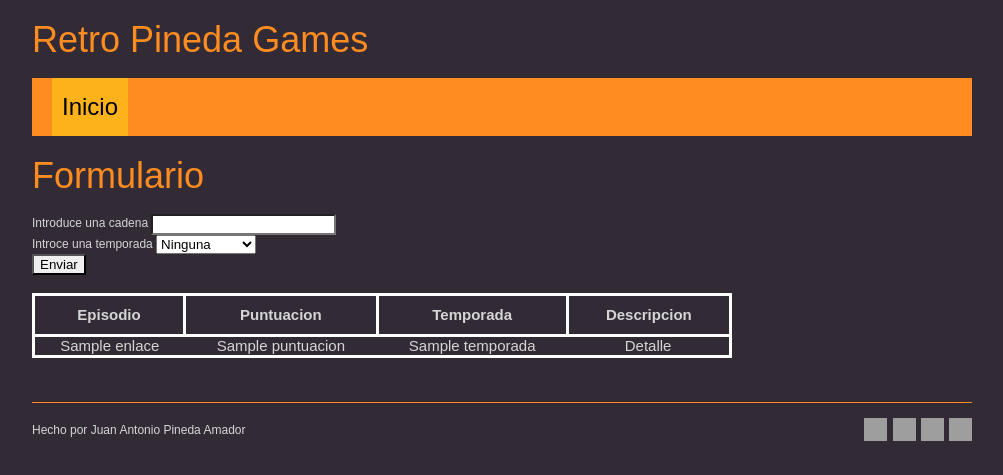
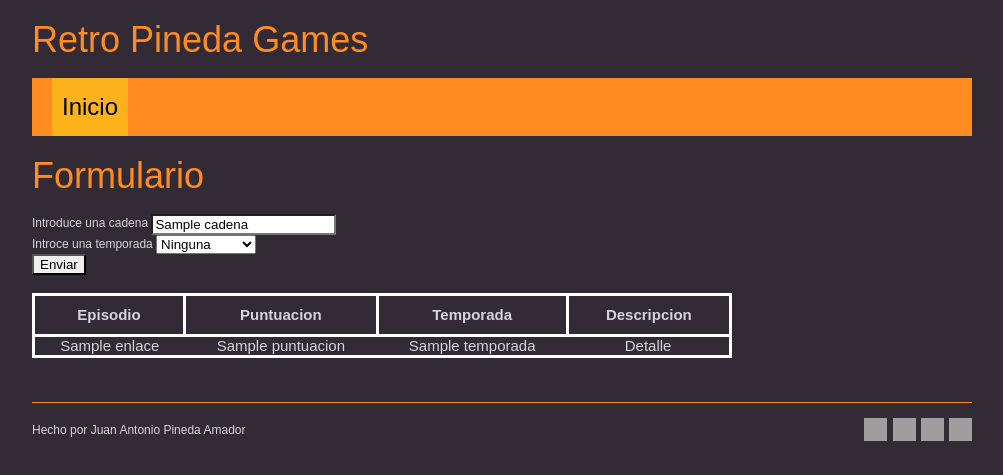
Before and after one commit to JuanantPineda/Mejoras_Flask, a Flask app: template templates/formulario.html in a window 1280 px wide. Shown: the top 475 px of the page, without its empty margins (138-1141 px from the left). Run offline with Flask 3, Linux system fonts and the light colour scheme; the template is opened without the code that fills it: most values are stand-ins (such as "Sample title", 1, 10 or a date in 2020); some web fonts are replaced; grey boxes are pictures that could not be loaded.

Commit message:
modificacion del formulario value

```diff
--- a/app.py
+++ b/app.py
@@ -39,7 +39,7 @@ def episodios():
                     diccionario2 = {"nombre": var["nombre"], "puntuacion": var["puntuacion"],"temporada": var["temporada"],"id":var["id"]}
                     finalEpisodios.append(diccionario2)
 
-    return render_template("formulario.html",finalEpisodios=finalEpisodios)
+    return render_template("formulario.html",finalEpisodios=finalEpisodios,cadena=cadena)
 
 @app.route('/detalle/<id>')
 def detalle(id):
--- a/templates/formulario.html
+++ b/templates/formulario.html
@@ -8,7 +8,7 @@
       <h3 class="retro">Formulario</h3>
       <form action="/formulario" method="post">
         <label>Introduce una cadena</label>
-        <input type="text" name="letra"/><br/>
+        <input type="text" name="letra" value="{{cadena}}"/><br/>
         <label>Introce una temporada</label>
         <select type="number" name="temporada">
           <option value="0">Ninguna</option>
```
